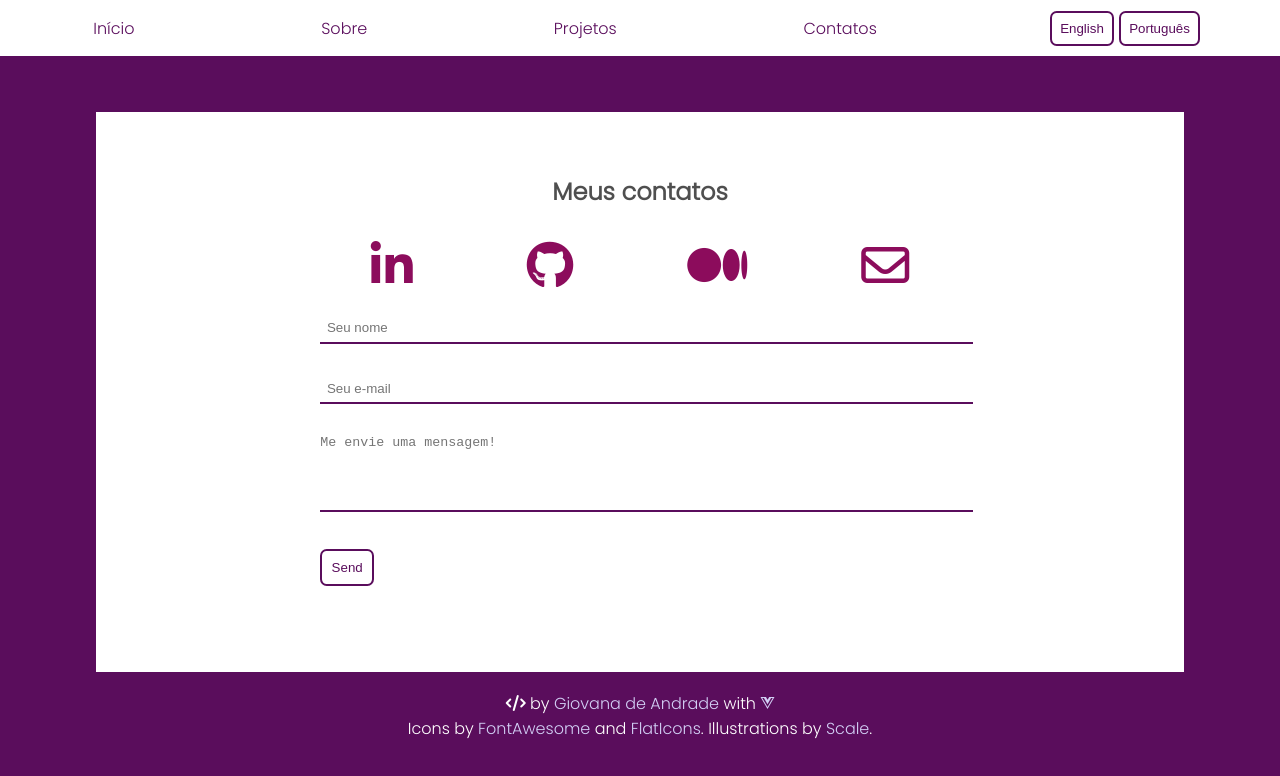
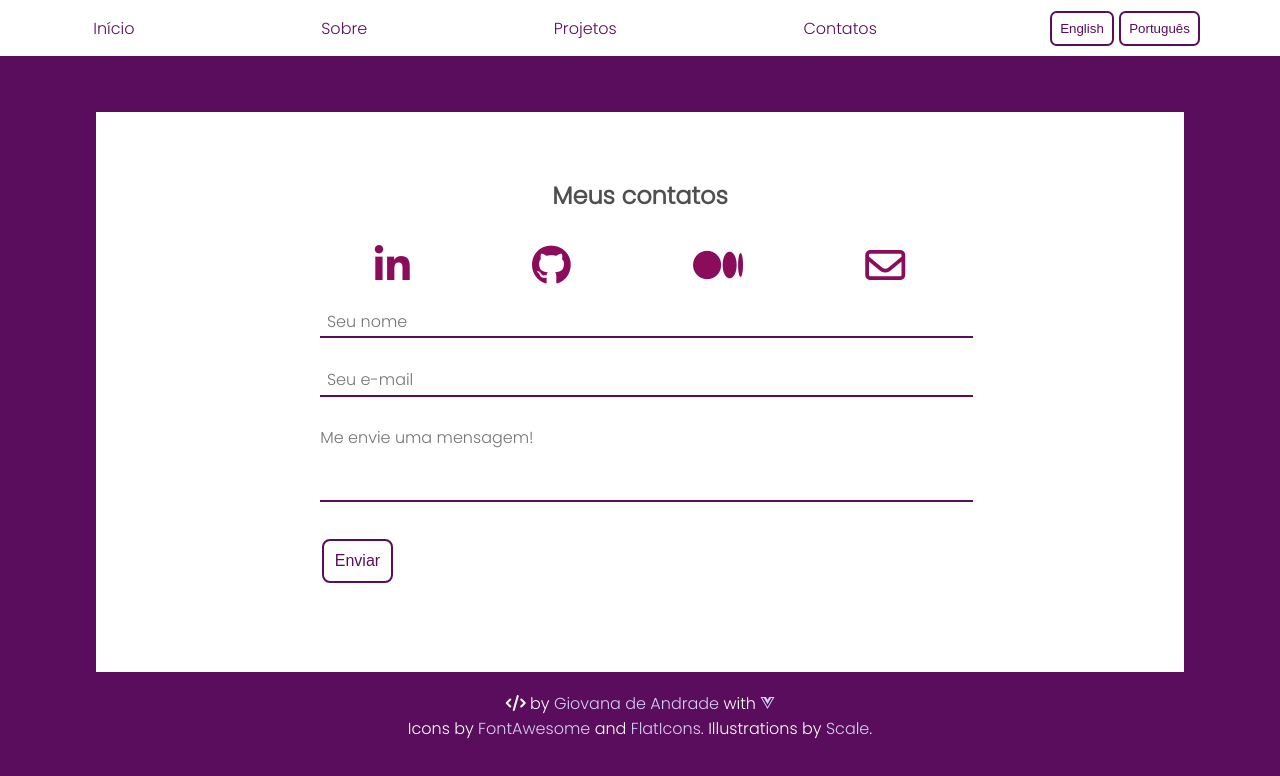
Before and after one commit to giovanaandrade/giovana-portfolio, a Vue app: page /contact in a window 1280 px wide. Shown: the top 776 px of the page. Built offline with nearby package versions, Linux system fonts and the light colour scheme; the HTML template or start-up script is replaced by a standard one.

Commit message:
component contactform

```diff
--- a/src/App.vue
+++ b/src/App.vue
@@ -38,8 +38,7 @@ a {
 a:active,
 a:hover {
   text-decoration: none;
-  text-shadow: 1px 1px 3px #5a0d5c;
-  color: #5a0d5c;
+  color: #79cfff;
 }
 
 body {
--- /dev/null
+++ b/src/components/ContactForm.vue
@@ -0,0 +1,102 @@
+<template>
+  <form
+    class="email-form"
+    action="https://formspree.io/f/myylppve"
+    method="POST"
+  >
+    <label for="name">
+      <input id="name" type="text" name="name" :placeholder="name" />
+    </label>
+    <label for="e-mail">
+      <input id="email" type="email" name="_replyto" :placeholder="email" />
+    </label>
+    <label for="message">
+      <textarea
+        id="message"
+        name="message"
+        :placeholder="message"
+        rows="5"
+      ></textarea>
+    </label>
+    <button type="submit">{{ buttonText }}</button>
+  </form>
+</template>
+
+<script>
+export default {
+  name: "ContactForm",
+  props: { name: String, email: String, message: String, buttonText: String },
+};
+</script>
+
+<style scoped>
+.email-form {
+  display: flex;
+  flex-direction: column;
+  justify-content: space-evenly;
+  height: 40vh;
+}
+
+.email-form input {
+  border: none;
+  border-bottom: solid #5a0d5c 0.15em;
+  text-decoration: none;
+  color: #4f4f4f;
+  width: 100%;
+  padding: 0.5em;
+  margin: 0.5em;
+}
+
+::-webkit-input-placeholder {
+  /* Edge */
+  font-size: 1rem;
+  font-family: "Poppins", sans-serif;
+}
+
+:-ms-input-placeholder {
+  /* Internet Explorer 10-11 */
+  font-size: 1rem;
+  font-family: "Poppins", sans-serif;
+}
+
+::placeholder {
+  font-size: 1rem;
+  font-family: "Poppins", sans-serif;
+}
+
+.email-form textarea {
+  resize: none;
+  width: 100%;
+  border: none;
+  border-bottom: solid #5a0d5c 0.15em;
+  margin: 0.5em;
+}
+
+.email-form button {
+  font-size: 1rem;
+  margin: 0.5em;
+  padding: 0.7em;
+  background: #ffffff;
+  border: solid #5a0d5c 0.15em;
+  -webkit-border-radius: 0.5em;
+  -moz-border-radius: 0.5em;
+  border-radius: 0.5em;
+  text-decoration: none;
+  color: #5a0d5c;
+  cursor: pointer;
+  text-align: center;
+  transition: all 1s;
+  width: fit-content;
+}
+
+.email-form button:hover,
+.email-form button:active {
+  -webkit-border-radius: 0.5em;
+  -moz-border-radius: 0.5em;
+  border-radius: 0.5em;
+  color: #ffffff;
+  background-color: #5a0d5c;
+  border: solid #5a0d5c 0.15em;
+  text-decoration: none;
+}
+</style>
--- a/src/db.json
+++ b/src/db.json
@@ -62,7 +62,8 @@
           "form": {
              "name": "Your name",
              "email": "Your e-mail",
-             "message": "Write me a message!"
+             "message": "Write me a message!",
+             "button": "Send"
           }
        }
     },
@@ -129,7 +130,8 @@
           "form": {
             "name": "Seu nome",
             "email": "Seu e-mail",
-            "message": "Me envie uma mensagem!"
+            "message": "Me envie uma mensagem!",
+            "button": "Enviar"
          }
        }
     }
--- a/src/views/Contact.vue
+++ b/src/views/Contact.vue
@@ -11,44 +11,21 @@
         </a>
       </div>
     </div>
-    <form
-      class="email-form"
-      action="https://formspree.io/f/myylppve"
-      method="POST"
-    >
-      <label for="name">
-        <input
-          id="name"
-          type="text"
-          name="name"
-          :placeholder="getterLanguage.contactPage.form.name"
-        />
-      </label>
-      <label for="e-mail">
-        <input
-          id="email"
-          type="email"
-          name="_replyto"
-          :placeholder="getterLanguage.contactPage.form.email"
-        />
-      </label>
-      <label for="message">
-        <textarea
-          id="message"
-          name="message"
-          :placeholder="getterLanguage.contactPage.form.message"
-          rows="5"
-        ></textarea>
-      </label>
-      <button type="submit">Send</button>
-    </form>
+    <ContactForm
+      :name="getterLanguage.contactPage.form.name"
+      :email="getterLanguage.contactPage.form.email"
+      :message="getterLanguage.contactPage.form.message"
+      :buttonText="getterLanguage.contactPage.form.button"
+    />
   </section>
 </template>
 
 <script>
 import { mapGetters } from "vuex";
+import ContactForm from "../components/ContactForm.vue";
 export default {
   name: "Contact",
+  components: { ContactForm },
   computed: mapGetters(["getterLanguage"]),
 };
 </script>
@@ -75,57 +52,6 @@ export default {
 }
 
 .contact-icons i {
-  font-size: 3rem;
-}
-.email-form {
-  display: flex;
-  flex-direction: column;
-  justify-content: space-evenly;
-  height: 40vh;
-}
-
-.email-form input {
-  border: none;
-  border-bottom: solid #5a0d5c 0.15em;
-  text-decoration: none;
-  color: #5a0d5c;
-  width: 100%;
-  padding: 0.5em;
-  margin: 0.5em;
-}
-
-.email-form textarea {
-  resize: none;
-  width: 100%;
-  border: none;
-  border-bottom: solid #5a0d5c 0.15em;
-  margin: 0.5em;
-}
-
-.email-form button {
-  margin: 0.5em;
-  padding: 0.7em;
-  background: #ffffff;
-  border: solid #5a0d5c 0.15em;
-  -webkit-border-radius: 0.5em;
-  -moz-border-radius: 0.5em;
-  border-radius: 0.5em;
-  text-decoration: none;
-  color: #5a0d5c;
-  cursor: pointer;
-  text-align: center;
-  transition: all 1s;
-  width: fit-content;
-}
-
-.email-form button:hover,
-.email-form button:active {
-  -webkit-border-radius: 0.5em;
-  -moz-border-radius: 0.5em;
-  border-radius: 0.5em;
-  color: #ffffff;
-  background-color: #5a0d5c;
-  border: solid #5a0d5c 0.15em;
-  text-decoration: none;
+  font-size: 2.5rem;
 }
 </style>
```
